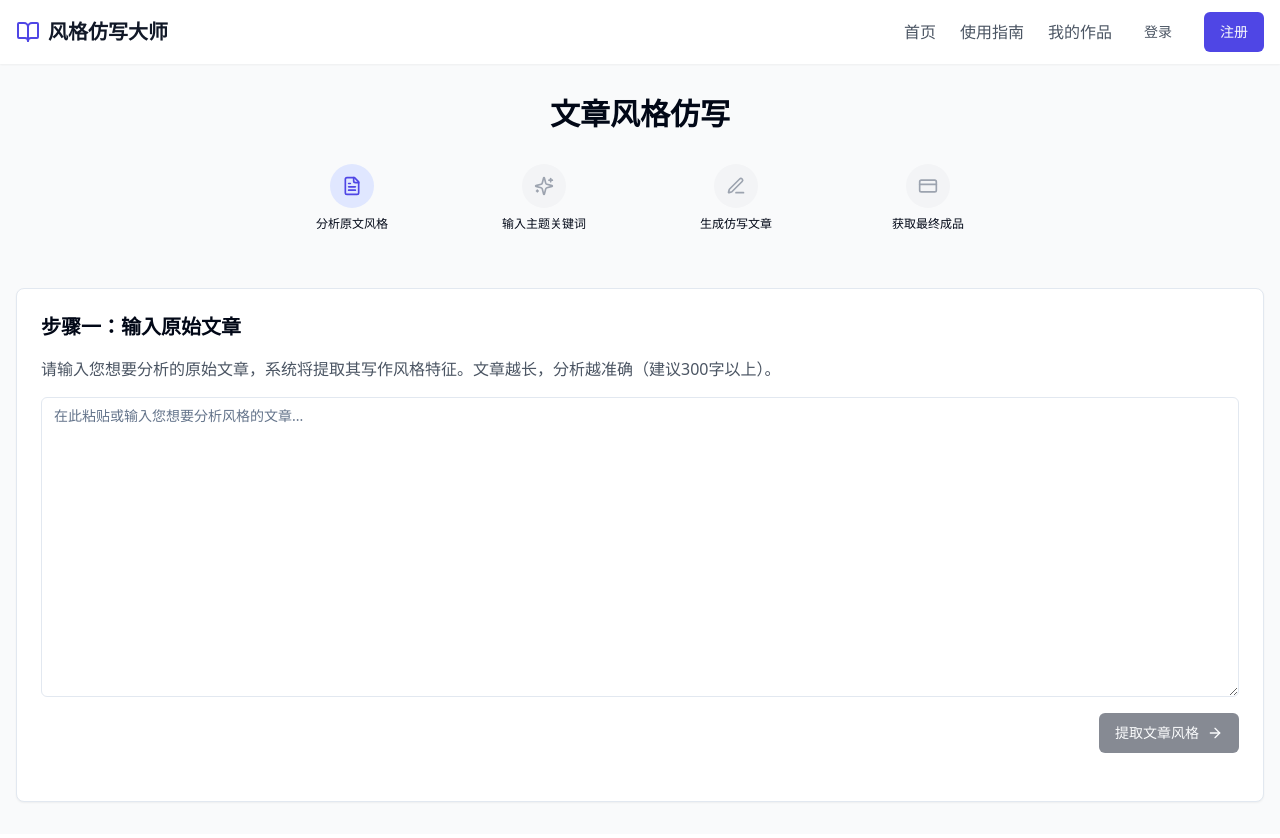
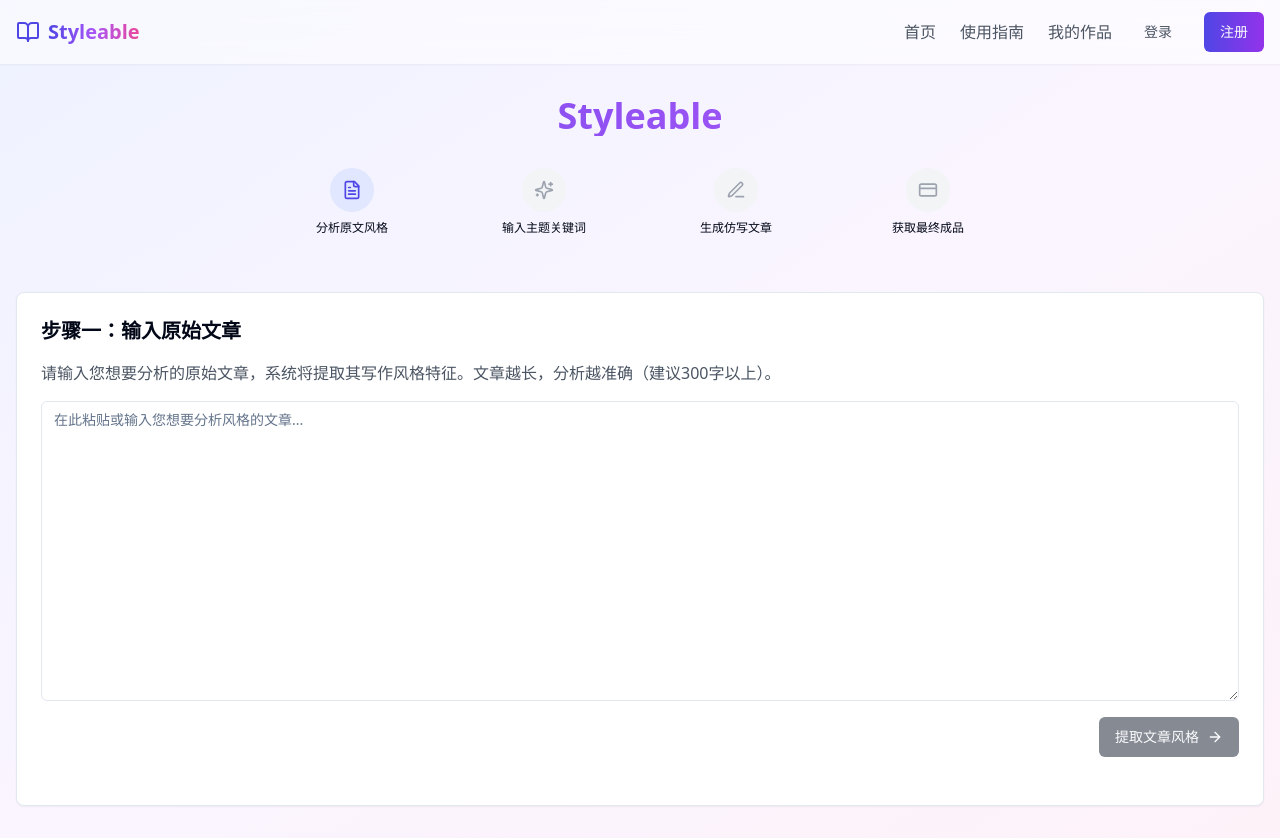
Before and after one commit to abcute/styleable, a React (Vite) app: page / in a window 1280 px wide. Built offline with nearby package versions, Linux system fonts and the light colour scheme.

Commit message:
Refactor: Update website title and style
Update website title and visual style for a more modern look.

```diff
--- a/index.html
+++ b/index.html
@@ -1,14 +1,15 @@
+
 <!DOCTYPE html>
 <html lang="en">
   <head>
     <meta charset="UTF-8" />
     <meta name="viewport" content="width=device-width, initial-scale=1.0" />
-    <title>style-scribe-alchemy</title>
-    <meta name="description" content="Lovable Generated Project" />
+    <title>Styleable</title>
+    <meta name="description" content="Transform your writing style with AI" />
     <meta name="author" content="Lovable" />
 
-    <meta property="og:title" content="style-scribe-alchemy" />
-    <meta property="og:description" content="Lovable Generated Project" />
+    <meta property="og:title" content="Styleable" />
+    <meta property="og:description" content="Transform your writing style with AI" />
     <meta property="og:type" content="website" />
     <meta property="og:image" content="https://lovable.dev/opengraph-image-p98pqg.png" />
 
@@ -19,7 +20,6 @@
 
   <body>
     <div id="root"></div>
-    <!-- IMPORTANT: DO NOT REMOVE THIS SCRIPT TAG OR THIS VERY COMMENT! -->
     <script src="https://cdn.gpteng.co/gptengineer.js" type="module"></script>
     <script type="module" src="/src/main.tsx"></script>
   </body>
--- a/src/components/Navbar.tsx
+++ b/src/components/Navbar.tsx
@@ -5,22 +5,24 @@ import { Link } from "react-router-dom";
 
 const Navbar = () => {
   return (
-    <header className="bg-white shadow-sm">
+    <header className="bg-white/50 backdrop-blur-md shadow-sm dark:bg-black/30">
       <div className="container mx-auto px-4 py-3 flex justify-between items-center">
         <div className="flex items-center gap-2">
           <BookOpen className="h-6 w-6 text-indigo-600" />
-          <Link to="/" className="font-bold text-xl text-gray-900">风格仿写大师</Link>
+          <Link to="/" className="font-bold text-xl text-transparent bg-gradient-to-r from-indigo-600 via-purple-500 to-pink-500 bg-clip-text">
+            Styleable
+          </Link>
         </div>
 
         <div className="flex items-center gap-4">
           <nav className="hidden md:flex items-center gap-6">
-            <Link to="/" className="text-gray-600 hover:text-gray-900 transition-colors">首页</Link>
-            <Link to="#" className="text-gray-600 hover:text-gray-900 transition-colors">使用指南</Link>
-            <Link to="/my-works" className="text-gray-600 hover:text-gray-900 transition-colors">我的作品</Link>
+            <Link to="/" className="text-gray-600 hover:text-indigo-600 transition-colors dark:text-gray-300 dark:hover:text-indigo-400">首页</Link>
+            <Link to="#" className="text-gray-600 hover:text-indigo-600 transition-colors dark:text-gray-300 dark:hover:text-indigo-400">使用指南</Link>
+            <Link to="/my-works" className="text-gray-600 hover:text-indigo-600 transition-colors dark:text-gray-300 dark:hover:text-indigo-400">我的作品</Link>
           </nav>
 
-          <Button variant="ghost" className="text-gray-600">登录</Button>
-          <Button className="bg-indigo-600 hover:bg-indigo-700">注册</Button>
+          <Button variant="ghost" className="text-gray-600 dark:text-gray-300">登录</Button>
+          <Button className="bg-gradient-to-r from-indigo-600 to-purple-600 hover:from-indigo-700 hover:to-purple-700">注册</Button>
         </div>
       </div>
     </header>
--- a/src/index.css
+++ b/src/index.css
@@ -99,3 +99,16 @@
     @apply bg-background text-foreground;
   }
 }
+
+@layer utilities {
+  .animate-gradient {
+    background-size: 200% 200%;
+    animation: gradient-shift 5s ease infinite;
+  }
+}
+
+@keyframes gradient-shift {
+  0% { background-position: 0% 50%; }
+  50% { background-position: 100% 50%; }
+  100% { background-position: 0% 50%; }
+}
--- a/src/pages/Index.tsx
+++ b/src/pages/Index.tsx
@@ -137,11 +137,13 @@ const Index = () => {
   };
 
   return (
-    <div className="min-h-screen bg-gray-50">
+    <div className="min-h-screen bg-gradient-to-br from-indigo-50 via-purple-50 to-pink-50 dark:from-indigo-900/20 dark:via-purple-900/20 dark:to-pink-900/20">
       <Navbar />
 
       <main className="container mx-auto px-4 py-8">
-        <h1 className="text-3xl font-bold text-center mb-8">文章风格仿写</h1>
+        <h1 className="text-4xl font-bold text-center mb-8 bg-gradient-to-r from-indigo-600 via-purple-500 to-pink-500 text-transparent bg-clip-text animate-gradient">
+          Styleable
+        </h1>
 
         <StepIndicator
           currentStep={step}
```
